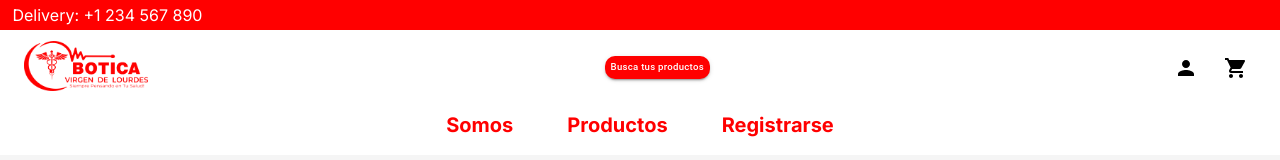
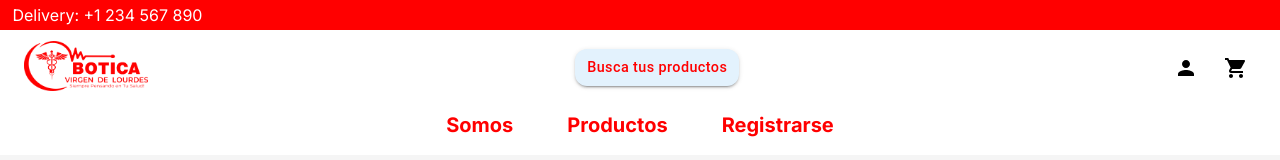
Before and after one commit to bizaphy/farmaciaproyecto, a React (Vite) app: page /buscar in a window 1280 px wide. Shown: the top 160 px of the page. Built offline with nearby package versions, Linux system fonts and the light colour scheme; no server answers.

Commit message:
Mejoras en Botón Buscar Producto y tabla de busqueda

```diff
--- a/src/components/Navbar.jsx
+++ b/src/components/Navbar.jsx
@@ -134,14 +134,15 @@ const Navbar = () => {
   <Button
     variant="contained"
     sx={{
-      backgroundColor: "#FF0000",
-      color: "white",
-      borderRadius: "10px",
-      padding: "3px 6px",
-      fontSize: "0.6rem",
+      backgroundColor: "#E3F2FD",
+      color: "#FF0000",
+      borderRadius: "12px",
+      padding: "6px 12px",
+      fontSize: "0.9rem",
       textTransform: "none",
       "&:hover": {
-        backgroundColor: "#CC0000",
+        backgroundColor: "#FBE9E7",
+        color: "FF0000"
       },
     }}
   >
--- a/src/pages/SearchResults.jsx
+++ b/src/pages/SearchResults.jsx
@@ -104,20 +104,24 @@ function SearchResults() {
         <p className="text-red-500 text-center">{error}</p>
       ) : searchTerm.trim() !== "" && filteredProducts.length > 0 ? (
         <TableContainer
-          component={Paper}
-          sx={{ borderRadius: "10px", overflowX: "auto", boxShadow: "0px 4px 10px rgba(0, 0, 0, 0.1)" }}
+        component={Paper}
+        sx={{
+          borderRadius: "12px",
+          overflowX: "auto",
+          boxShadow: "0px 6px 12px rgba(0, 0, 0, 0.15)"
+        }}
         >
           <Table sx={{ minWidth: 650 }} aria-label="tabla de productos">
-            <TableHead sx={{ backgroundColor: "#009CC7" }}>
+            <TableHead sx={{ backgroundColor: "#007396" }}>
               <TableRow>
-                <TableCell sx={{ color: "white", fontWeight: "bold" }}>ID</TableCell>
-                <TableCell sx={{ color: "white", fontWeight: "bold" }} align="left">Nombre</TableCell>
-                <TableCell sx={{ color: "white", fontWeight: "bold", display: { xs: "none", sm: "table-cell" } }} align="left">Principio Activo</TableCell>
-                <TableCell sx={{ color: "white", fontWeight: "bold", display: { xs: "none", md: "table-cell" } }} align="left">Dosis</TableCell>
-                <TableCell sx={{ color: "white", fontWeight: "bold" }} align="right">Stock</TableCell>
-                <TableCell sx={{ color: "white", fontWeight: "bold", display: { xs: "none", md: "table-cell" } }} align="left">Laboratorio</TableCell>
-                <TableCell sx={{ color: "white", fontWeight: "bold", display: { xs: "none", lg: "table-cell" } }} align="left">Descripción</TableCell>
-                <TableCell sx={{ color: "white", fontWeight: "bold" }} align="left">Precio</TableCell>
+                <TableCell sx={{ color: "white", fontWeight: "bold", textTransform: "uppercase" }}>ID</TableCell>
+                <TableCell sx={{ color: "white", fontWeight: "bold", textTransform: "uppercase" }} align="left">Nombre</TableCell>
+                <TableCell sx={{ color: "white", fontWeight: "bold", textTransform: "uppercase", display: { xs: "none", sm: "table-cell" } }} align="left">Principio Activo</TableCell>
+                <TableCell sx={{ color: "white", fontWeight: "bold", textTransform: "uppercase", display: { xs: "none", md: "table-cell" } }} align="left">Dosis</TableCell>
+                <TableCell sx={{ color: "white", fontWeight: "bold", textTransform: "uppercase" }} align="left">Stock</TableCell>
+                <TableCell sx={{ color: "white", fontWeight: "bold", textTransform: "uppercase",  display: { xs: "none", md: "table-cell" } }} align="left">Laboratorio</TableCell>
+                <TableCell sx={{ color: "white", fontWeight: "bold", textTransform: "uppercase",  display: { xs: "none", lg: "table-cell" } }} align="left">Descripción</TableCell>
+                <TableCell sx={{ color: "white", fontWeight: "bold", textTransform: "uppercase" }} align="left">Precio</TableCell>
               </TableRow>
             </TableHead>
             <TableBody>
```
